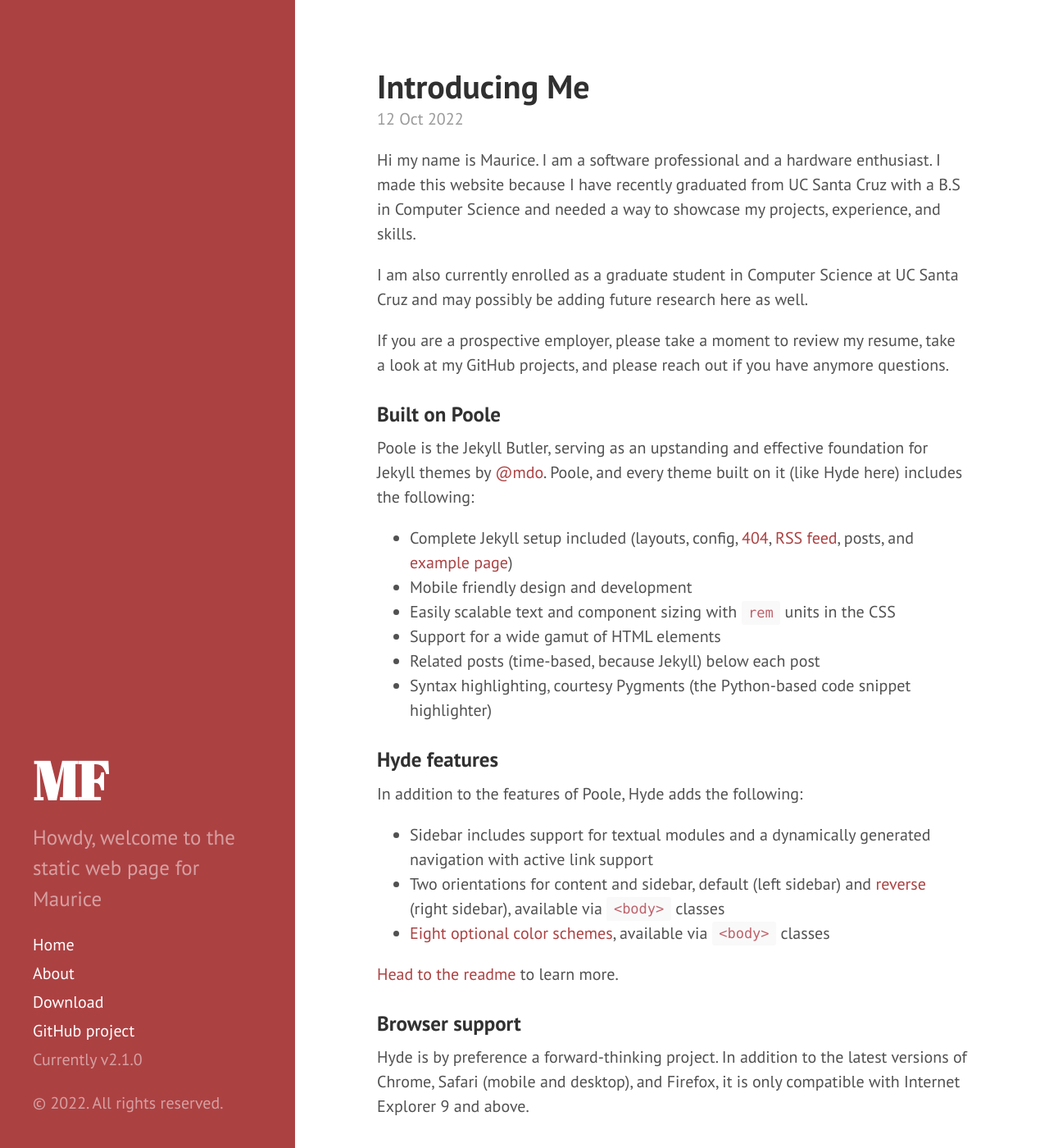
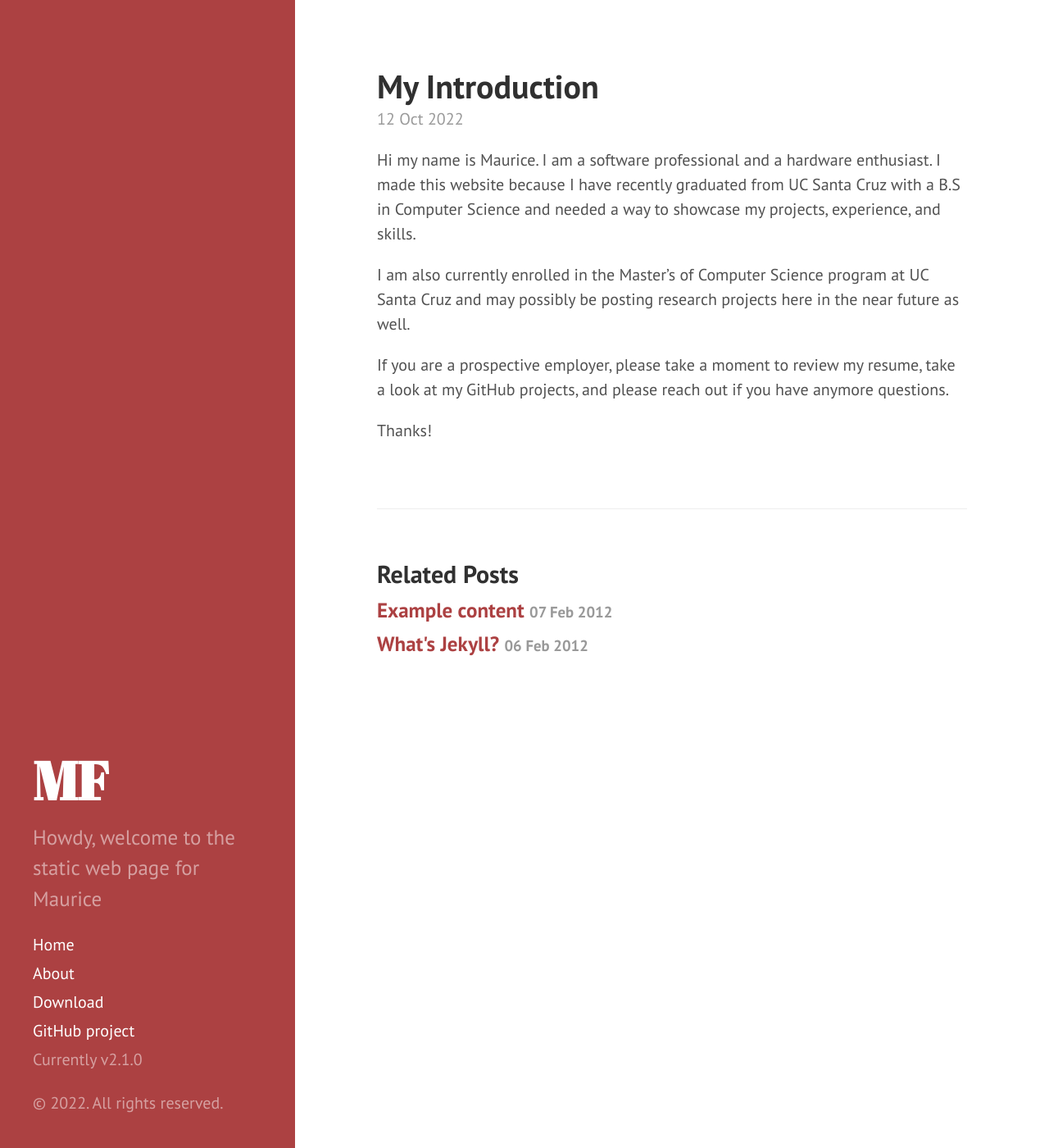
Before and after one commit to Maudi84/static_mf, a Jekyll site: the page built from _posts/2022-10-12-introducing-me.md, in a window 1280 px wide and 1400 px high. Shown: the whole window at 82% size. Built offline with Jekyll 4.4.1, drawn with Linux system fonts in a browser that asks for light colours; some of the changed text lies outside the part shown.

Commit message:
Update 2022-10-12-introducing-me.md

```diff
--- a/_posts/2022-10-12-introducing-me.md
+++ b/_posts/2022-10-12-introducing-me.md
@@ -1,41 +1,12 @@
 ---
 layout: post
-title: Introducing Me
+title: My Introduction
 ---
 
 Hi my name is Maurice. I am a software professional and a hardware enthusiast. I made this website because I have recently graduated from UC Santa Cruz with a B.S in Computer Science and needed a way to showcase my projects, experience, and skills.
 
-I am also currently enrolled as a graduate student in Computer Science at UC Santa Cruz and may possibly be adding future research here as well.
+I am also currently enrolled in the Master's of Computer Science program at UC Santa Cruz and may possibly be posting research projects here in the near future as well.
 
 If you are a prospective employer, please take a moment to review my resume, take a look at my GitHub projects, and please reach out if you have anymore questions.
 
-### Built on Poole
-
-Poole is the Jekyll Butler, serving as an upstanding and effective foundation for Jekyll themes by [@mdo](https://twitter.com/mdo). Poole, and every theme built on it (like Hyde here) includes the following:
-
-* Complete Jekyll setup included (layouts, config, [404](/404), [RSS feed](/atom.xml), posts, and [example page](/about))
-* Mobile friendly design and development
-* Easily scalable text and component sizing with `rem` units in the CSS
-* Support for a wide gamut of HTML elements
-* Related posts (time-based, because Jekyll) below each post
-* Syntax highlighting, courtesy Pygments (the Python-based code snippet highlighter)
-
-### Hyde features
-
-In addition to the features of Poole, Hyde adds the following:
-
-* Sidebar includes support for textual modules and a dynamically generated navigation with active link support
-* Two orientations for content and sidebar, default (left sidebar) and [reverse](https://github.com/poole/lanyon#reverse-layout) (right sidebar), available via `<body>` classes
-* [Eight optional color schemes](https://github.com/poole/hyde#themes), available via `<body>` classes
-
-[Head to the readme](https://github.com/poole/hyde#readme) to learn more.
-
-### Browser support
-
-Hyde is by preference a forward-thinking project. In addition to the latest versions of Chrome, Safari (mobile and desktop), and Firefox, it is only compatible with Internet Explorer 9 and above.
-
-### Download
-
-Hyde is developed on and hosted with GitHub. Head to the <a href="https://github.com/poole/hyde">GitHub repository</a> for downloads, bug reports, and features requests.
-
 Thanks!
```
